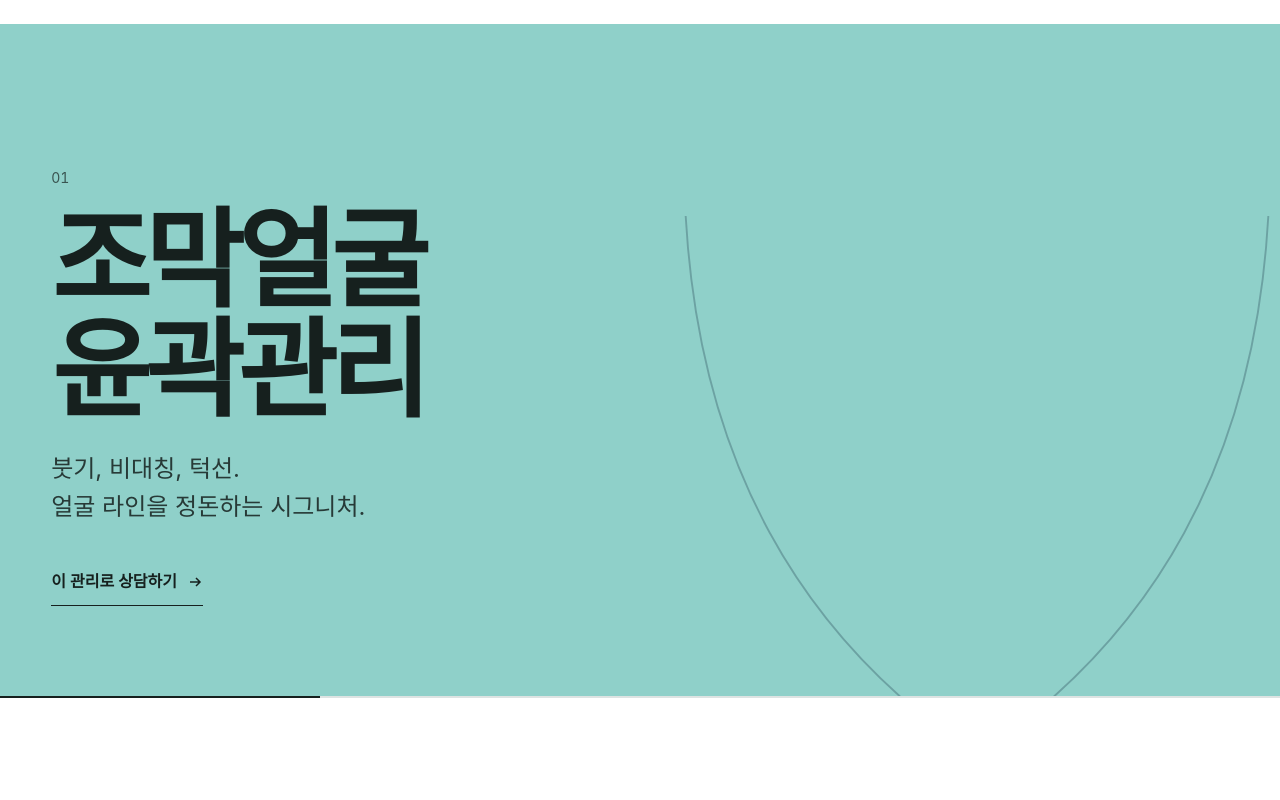
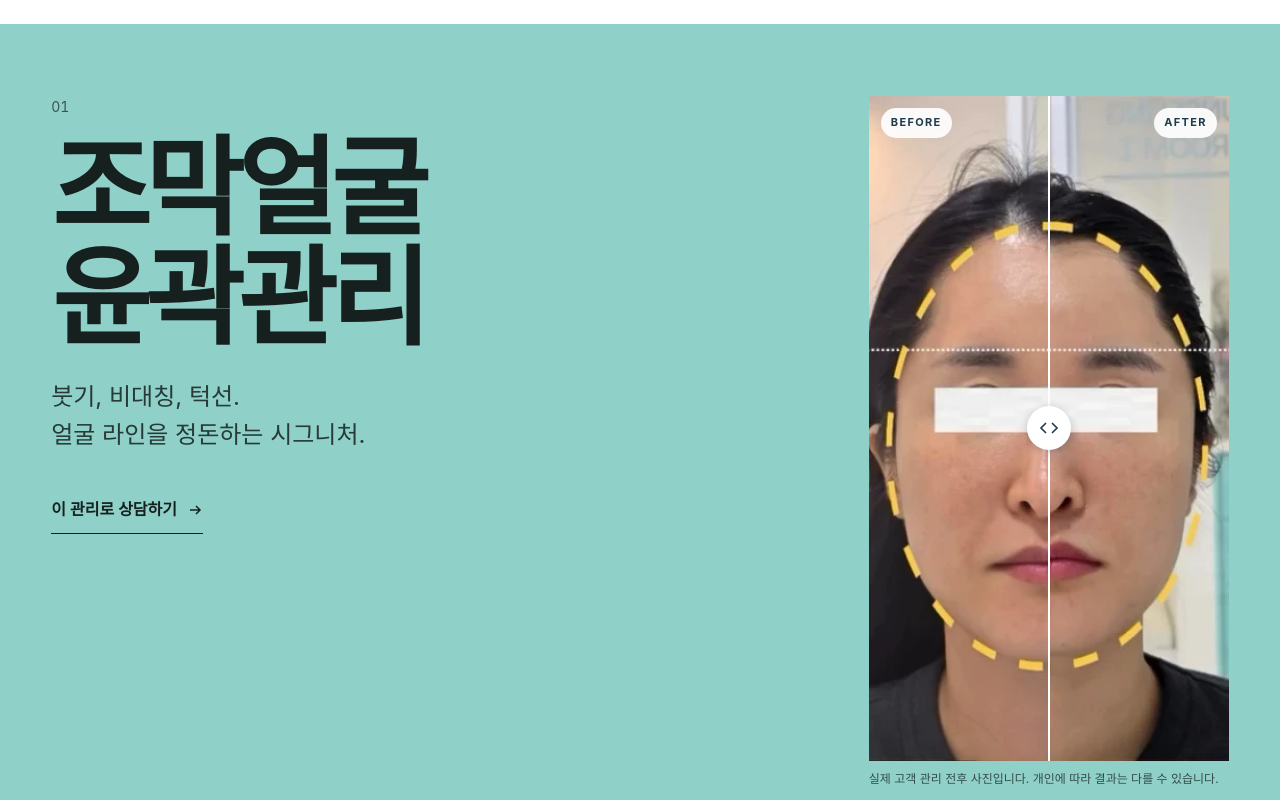
Before and after one commit to JunsCreuel/arce-aesthetic, a plain HTML site: page index.html in a window 1280 px wide. Shown: the part 4780-5580 px from the top of the page. Drawn offline with Linux system fonts and the light colour scheme; a web font is replaced by a local one.

Commit message:
윤곽관리 비포/애프터, 색상 및 문구 업데이트

```diff
--- a/index.html
+++ b/index.html
@@ -235,6 +235,23 @@ button{cursor:pointer;background:none;border:0;padding:0}
 .ps__art path{stroke-dasharray:var(--len);stroke-dashoffset:var(--len);transition:stroke-dashoffset 1.6s var(--ease-io)}
 .ps.on .ps__art path{stroke-dashoffset:0}
 .ps--1 .ps__art{color:var(--ink);opacity:.3}
+.ba{position:relative;width:100%;max-width:380px;aspect-ratio:346/639;margin-top:32px;overflow:hidden;background:var(--white);touch-action:pan-y;--p:50%;user-select:none}
+.ba img{position:absolute;inset:0;width:100%;height:100%;object-fit:cover;pointer-events:none}
+.ba__before{clip-path:inset(0 calc(100% - var(--p)) 0 0)}
+.ba__tag{position:absolute;top:12px;z-index:2;font-size:11px;font-weight:700;letter-spacing:.12em;padding:6px 10px;border-radius:999px;background:rgba(255,255,255,.92);color:var(--ink)}
+.ba__tag--b{left:12px}.ba__tag--a{right:12px}
+.ba__line{position:absolute;top:0;bottom:0;left:var(--p);width:2px;margin-left:-1px;background:#fff;z-index:2;pointer-events:none}
+.ba__knob{position:absolute;top:50%;left:50%;width:44px;height:44px;margin:-22px 0 0 -22px;border-radius:50%;background:#fff;display:grid;place-items:center;color:var(--ink);box-shadow:0 2px 10px rgba(24,50,66,.25)}
+.ba input{position:absolute;inset:0;width:100%;height:100%;margin:0;opacity:0;cursor:ew-resize;z-index:3}
+.ba__note{margin:8px 0 0;font-size:12px;opacity:.75}
+.ps--1 .ps__art{display:none}
+@media (min-width:900px){
+  .ps--1 .ps__in{display:grid;grid-template-columns:minmax(0,1fr) minmax(0,360px);column-gap:64px;align-items:end}
+  .ps--1 .ba-wrap{grid-column:2;grid-row:1 / span 5;align-self:center}
+  .ps--1 .ba{margin-top:0}
+  .ps--1 .ps__in>:not(.ba-wrap){grid-column:1;justify-self:start}
+}
+@media (max-width:899px){.ba{max-width:300px}}
 .prog__bar{height:2px;background:var(--line);position:relative}
 .prog__bar i{position:absolute;inset:0;background:var(--text);transform-origin:left;transform:scaleX(.25);transition:transform .35s var(--ease)}
 
@@ -475,7 +492,17 @@ button{cursor:pointer;background:none;border:0;padding:0}
   <div class="track" id="track" tabindex="0" aria-label="관리 프로그램 4가지">
     <article class="ps ps--1 on" data-key="face">
       <svg class="ps__art" viewBox="0 0 600 600" fill="none" stroke="currentColor" stroke-width="1.5" aria-hidden="true"><path d="M70 120 C80 300 150 420 240 500 C270 526 288 536 300 536 C312 536 330 526 360 500 C450 420 520 300 530 120"/></svg>
-      <div class="wrap ps__in"><span class="ps__n">01</span><h3 class="ps__t">조막얼굴<br>윤곽관리</h3><p class="ps__d">붓기, 비대칭, 턱선.<br>얼굴 라인을 정돈하는 시그니처.</p><a class="ps__cta" href="#reserve" data-key="face">이 관리로 상담하기 <svg width="16" height="16" viewBox="0 0 16 16" fill="none" stroke="currentColor" stroke-width="1.5"><path d="M3 8 H13 M9 4 L13 8 L9 12"/></svg></a></div>
+      <div class="wrap ps__in"><span class="ps__n">01</span><h3 class="ps__t">조막얼굴<br>윤곽관리</h3><p class="ps__d">붓기, 비대칭, 턱선.<br>얼굴 라인을 정돈하는 시그니처.</p><a class="ps__cta" href="#reserve" data-key="face">이 관리로 상담하기 <svg width="16" height="16" viewBox="0 0 16 16" fill="none" stroke="currentColor" stroke-width="1.5"><path d="M3 8 H13 M9 4 L13 8 L9 12"/></svg></a>
+        <div class="ba-wrap">
+          <div class="ba" id="ba">
+            <img src="assets/ba-after.webp" width="346" height="639" alt="조막얼굴 윤곽관리 후 얼굴 라인" loading="lazy">
+            <img class="ba__before" src="assets/ba-before.webp" width="346" height="639" alt="조막얼굴 윤곽관리 전 얼굴 라인" loading="lazy">
+            <span class="ba__tag ba__tag--b">BEFORE</span><span class="ba__tag ba__tag--a">AFTER</span>
+            <span class="ba__line" aria-hidden="true"><span class="ba__knob"><svg width="20" height="20" viewBox="0 0 20 20" fill="none" stroke="currentColor" stroke-width="1.6"><path d="M7 5 L2 10 L7 15 M13 5 L18 10 L13 15"/></svg></span></span>
+            <input type="range" min="0" max="100" value="50" aria-label="관리 전후 비교, 좌우로 움직여 보세요" id="baRange">
+          </div>
+          <p class="ba__note">실제 고객 관리 전후 사진입니다. 개인에 따라 결과는 다를 수 있습니다.</p>
+        </div></div>
     </article>
     <article class="ps ps--2" data-key="body">
       <svg class="ps__art" viewBox="0 0 600 600" fill="none" stroke="currentColor" stroke-width="1.5" aria-hidden="true"><path d="M250 40 C252 120 252 160 240 200 C180 230 80 250 20 320 M350 40 C348 120 348 160 360 200 C420 230 520 250 580 320 M300 220 L300 580"/></svg>
@@ -691,7 +718,7 @@ const CONFIG = {
   track.addEventListener('keydown', e => { if (e.key === 'ArrowRight') go(1); if (e.key === 'ArrowLeft') go(-1); });
   track.addEventListener('scroll', () => requestAnimationFrame(pUpd), { passive: true });
   let drag = null;
-  track.addEventListener('pointerdown', e => { if (e.pointerType !== 'mouse' || e.target.closest('a')) return; drag = { x: e.clientX, s: track.scrollLeft }; track.style.scrollSnapType = 'none'; track.style.cursor = 'grabbing'; });
+  track.addEventListener('pointerdown', e => { if (e.pointerType !== 'mouse' || e.target.closest('a, .ba')) return; drag = { x: e.clientX, s: track.scrollLeft }; track.style.scrollSnapType = 'none'; track.style.cursor = 'grabbing'; });
   addEventListener('pointermove', e => { if (drag) track.scrollLeft = drag.s - (e.clientX - drag.x); });
   addEventListener('pointerup', e => {
     if (!drag) return;
@@ -701,6 +728,8 @@ const CONFIG = {
     setTimeout(() => track.style.scrollSnapType = '', 400);
   });
   addEventListener('resize', pUpd); pUpd();
+  const ba = $('#ba'), baRange = $('#baRange');
+  baRange.addEventListener('input', () => ba.style.setProperty('--p', baRange.value + '%'));
   $$('.ps__cta').forEach(a => a.addEventListener('click', () => { const c = $('#c-' + a.dataset.key); if (c) c.checked = true; }));
 
   const gal = $('#gal'); let gd = null;
```
Also changed, not shown: assets/ba-after.webp (added), assets/ba-before.webp (added).
